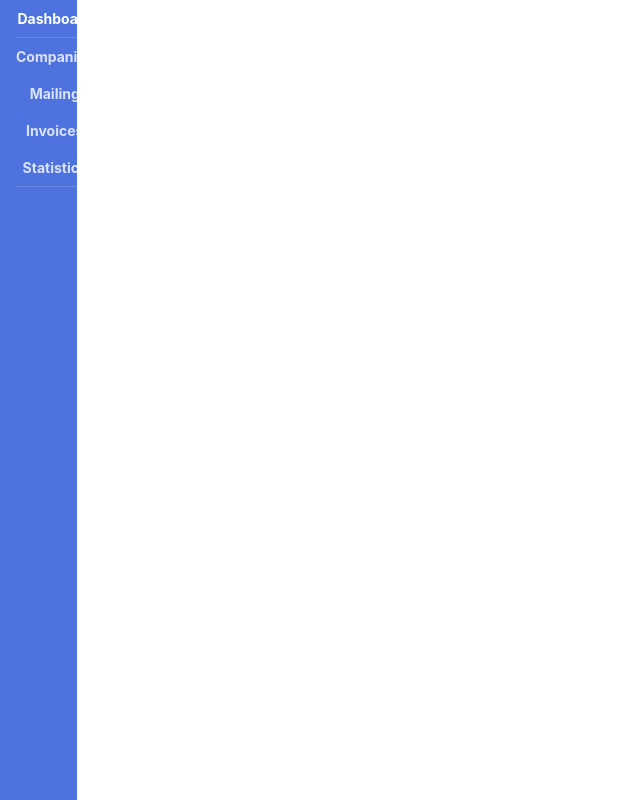
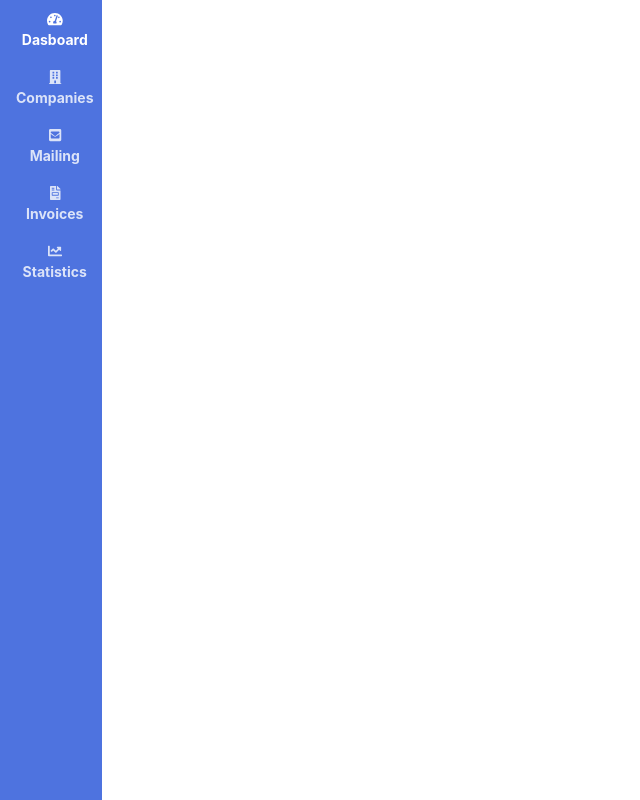
Before and after one commit to GabrielDCelery/szekhely-admin, a React (Create React App) app in the folder frontend/: page / in a window 1280 px wide. Shown: the whole page, without its empty margins (0-640 px from the left). Built offline with nearby package versions, Linux system fonts and the light colour scheme.

Commit message:
- Started to convert nav items to components

```diff
--- a/frontend/src/components/Navbar/Navbar.css
+++ b/frontend/src/components/Navbar/Navbar.css
@@ -1,17 +1,5 @@
 .Navbar {
-    width: 6vw;
+    width: 8vw;
     min-height: 100vh;
     background-color: #4e73df;
 }
-
-.Navbar .nav-item .nav-link {
-    font-weight: bold;
-    font-size: 14px;
-    text-align: center;
-    color: rgba(255,255,255,.8);
-}
-
-.Navbar .nav-item .nav-link:hover,
-.Navbar .nav-item .nav-link:active {
-    color: rgba(255,255,255, 1);
-}
--- a/frontend/src/components/Navbar/Navbar.jsx
+++ b/frontend/src/components/Navbar/Navbar.jsx
@@ -1,6 +1,8 @@
 import React from 'react';
 import './Navbar.css';
 import NavbarDivider from './NavbarDivider';
+import NavbarItem from './NavbarItem';
+import { FontAwesomeIcon } from '@fortawesome/react-fontawesome';
 
 export default class Navbar extends React.Component {
 	constructor(props) {
@@ -17,29 +19,32 @@ export default class Navbar extends React.Component {
 		});
 	}
 	render() {
+		const navbarItems = [{
+			label: 'Dasboard',
+			icon: 'tachometer-alt'
+		}, {
+			label: 'Companies',
+			icon: 'building'
+		}, {
+			label: 'Mailing',
+			icon: 'envelope-square'
+		}, {
+			label: 'Invoices',
+			icon: 'file-invoice'
+		}, {
+			label: 'Statistics',
+			icon: 'chart-line'
+		}];
+
+		const renderedNavbarItems = navbarItems.map((listItem, index) => (
+			<NavbarItem key={'nav-item-' + index} label={listItem.label} icon={listItem.icon} />
+		));
+
 		return (
 			<React.Fragment>
-				<div className="Navbar">
-					<ul className="nav flex-column bg-gradient-primary">
-						<li className="nav-item">
-							<a className="nav-link active" href="#">Dashboard</a>
-						</li>
-						<NavbarDivider />
-						<li className="nav-item">
-							<a className="nav-link active" href="#">Companies</a>
-						</li>
-						<li className="nav-item">
-							<a className="nav-link" href="#">Mailing</a>
-						</li>
-						<li className="nav-item">
-							<a className="nav-link" href="#">Invoices</a>
-						</li>
-						<li className="nav-item">
-							<a className="nav-link" href="#">Statistics</a>
-						</li>
-						<NavbarDivider />
+					<ul className="Navbar nav flex-column bg-gradient-primary">
+						{renderedNavbarItems}
 					</ul>
-				</div>
 			</React.Fragment>
 		);
 	}
--- /dev/null
+++ b/frontend/src/components/Navbar/NavbarItem.css
@@ -0,0 +1,13 @@
+.NavbarItem.nav-item .nav-link {
+    font-weight: bold;
+    font-size: 14px;
+    text-align: center;
+    color: #fff;
+    opacity: 0.8;
+}
+
+.NavbarItem.nav-item .nav-link:hover,
+.NavbarItem.nav-item .nav-link.active {
+    color: #fff;
+    opacity: 1;
+}
--- /dev/null
+++ b/frontend/src/components/Navbar/NavbarItem.jsx
@@ -0,0 +1,22 @@
+import React from 'react';
+import './NavbarItem.css';
+import { FontAwesomeIcon } from '@fortawesome/react-fontawesome';
+
+export default class NavbarItem extends React.Component {
+	render() {
+		return (
+			<React.Fragment>
+				<li className="NavbarItem nav-item">
+					<a className="nav-link" href="#">
+						<div>
+							<FontAwesomeIcon icon={this.props.icon} />
+						</div>
+						<div>
+							{this.props.label}
+						</div>
+					</a>
+				</li>
+			</React.Fragment>
+		);
+	}
+}
```
